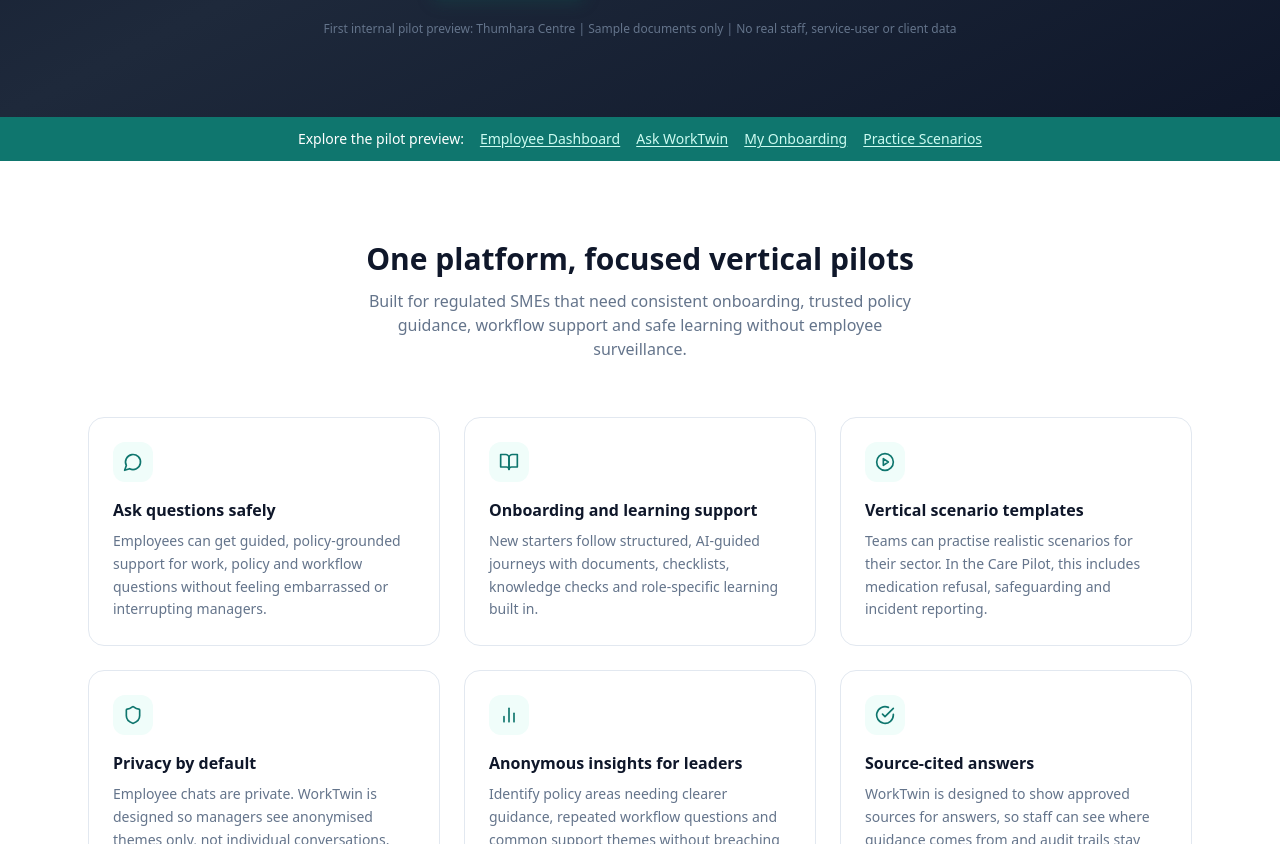
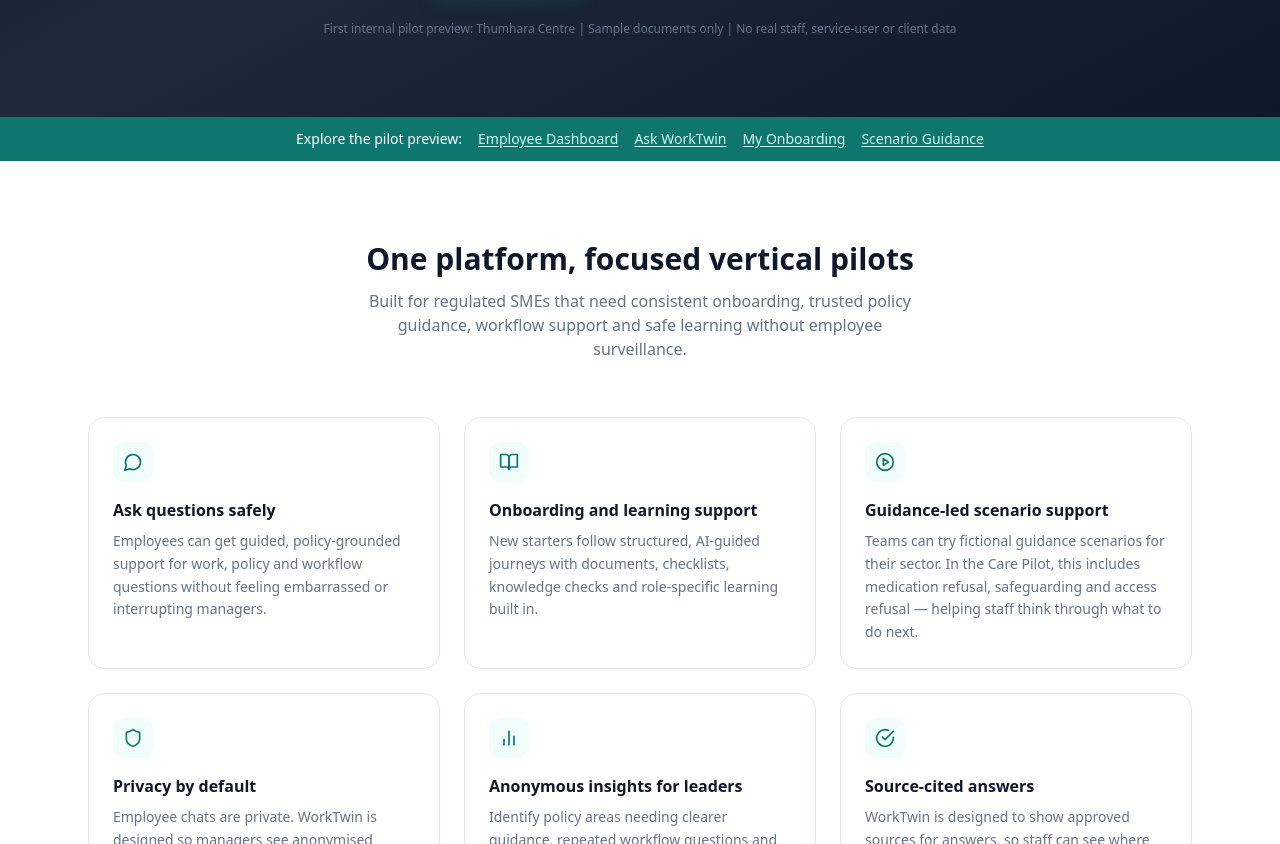
Before and after one commit to inaambasit/worktwin-care-pilot, a Next.js app in the folder frontend/: page / in a window 1280 px wide. Shown: the part 540-1384 px from the top of the page. Built offline with nearby package versions, Linux system fonts and the light colour scheme.

Commit message:
Align scenario naming across staff journey

```diff
--- a/frontend/app/page.tsx
+++ b/frontend/app/page.tsx
@@ -18,9 +18,9 @@
   },
   {
     icon: PlayCircle,
-    title: 'Vertical scenario templates',
+    title: 'Guidance-led scenario support',
     description:
-      'Teams can practise realistic scenarios for their sector. In the Care Pilot, this includes medication refusal, safeguarding and incident reporting.',
+      'Teams can try fictional guidance scenarios for their sector. In the Care Pilot, this includes medication refusal, safeguarding and access refusal — helping staff think through what to do next.',
   },
   {
     icon: Shield,
@@ -196,7 +196,7 @@
           <Link href="/dashboard" className="hover:text-white underline underline-offset-2">Employee Dashboard</Link>
           <Link href="/ask" className="hover:text-white underline underline-offset-2">Ask WorkTwin</Link>
           <Link href="/onboarding" className="hover:text-white underline underline-offset-2">My Onboarding</Link>
-          <Link href="/scenarios" className="hover:text-white underline underline-offset-2">Practice Scenarios</Link>
+          <Link href="/scenarios" className="hover:text-white underline underline-offset-2">Scenario Guidance</Link>
         </div>
       </div>
 
--- a/frontend/components/AppLayout.tsx
+++ b/frontend/components/AppLayout.tsx
@@ -15,7 +15,7 @@
   { href: '/ask', label: 'Ask WorkTwin', icon: MessageCircle },
   { href: '/policies', label: 'Policy Library', icon: BookOpen },
   { href: '/onboarding', label: 'My Onboarding', icon: ClipboardList },
-  { href: '/scenarios', label: 'Practice Scenarios', icon: PlayCircle },
+  { href: '/scenarios', label: 'Scenario Guidance', icon: PlayCircle },
   { href: '/notes', label: 'Private Notes', icon: Lock },
 ]
 
```
Also changed, not shown: 2 other files (tests, documents, lock files or other folders).
